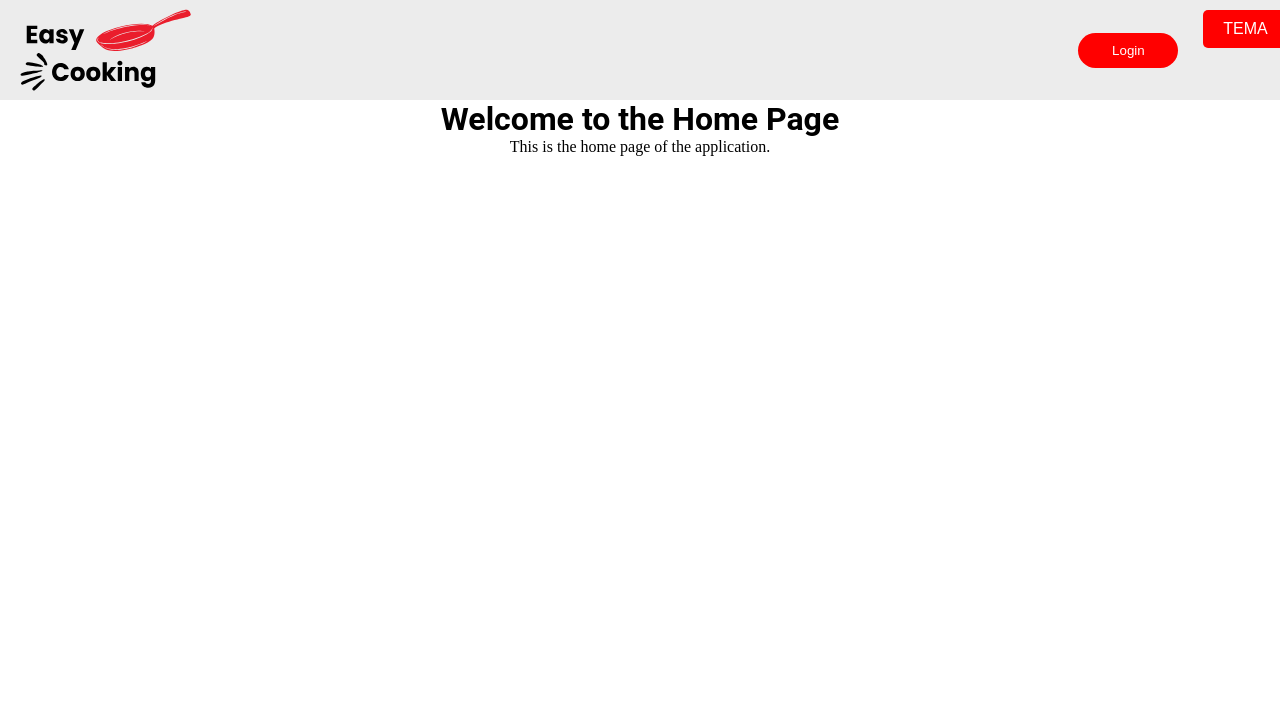
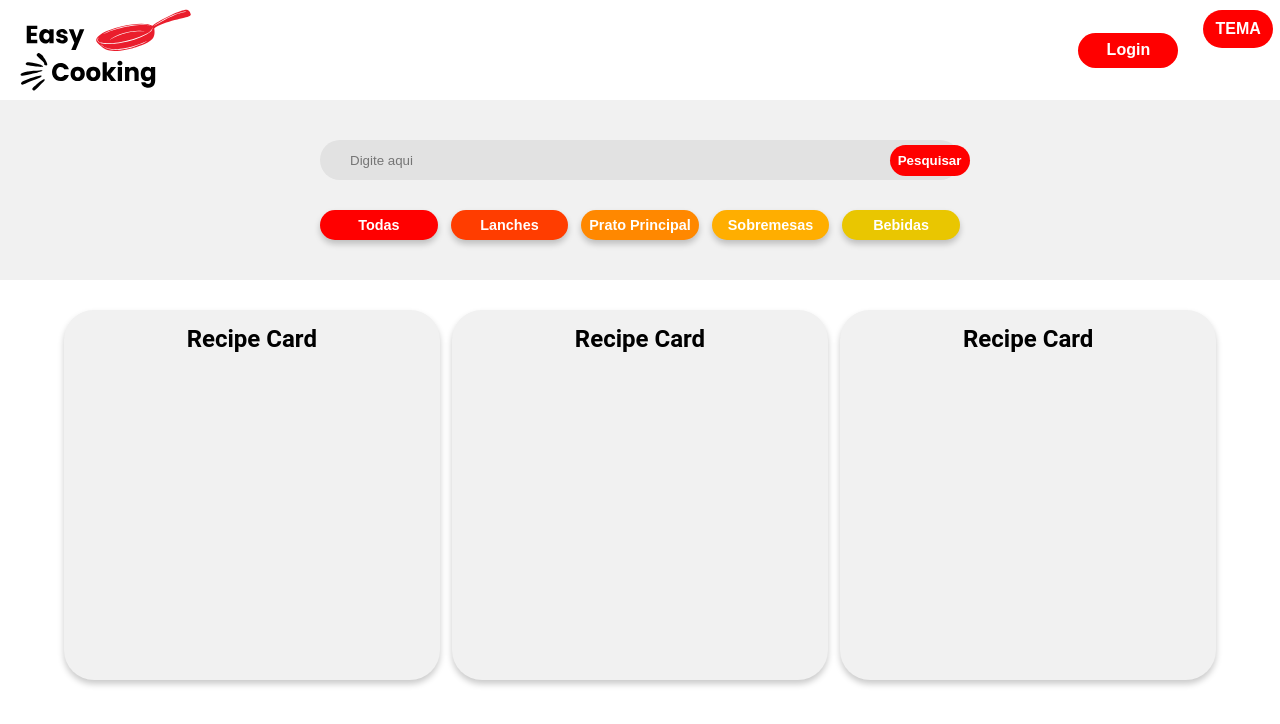
Before and after one commit to yurijacome/EasyCooking_1.0, a React (Create React App) app: page / in a window 1280 px wide. Shown: the top 724 px of the page. Built offline with nearby package versions, Linux system fonts and the light colour scheme.

Commit message:
temas,estilização, homepage, recipecard

```diff
--- a/src/components/StyledButton.jsx
+++ b/src/components/StyledButton.jsx
@@ -2,23 +2,23 @@ import styled from 'styled-components';
 
 const StyledButton = styled.button`
 
-    position: absolute;
-    top: 10px;
-    left: 94vw;
+  display: flex;
+  align-items: center;
+  justify-content: center;
 
-  background-color: ${({ theme }) => theme.button.backgroundColor};
-  color: ${({ theme }) => theme.button.textColor};
+  position: absolute;
+  top: 10px;
+  left: 94vw;
+  padding: 10px 20px;
+
   border: none;
-  padding: 10px 20px;
-  border-radius: 5px;
+  border-radius: 45px;
+
   font-size: 16px;
-  cursor: pointer;
-  transition: background-color 0.3s;
 
-  &:hover {
-    background-color: ${({ theme }) => theme.button.backgroundColor};
-    color: ${({ theme }) => theme.button.textColor};
-  }
+  width: 70px;
+
+
 `;
 
 export default StyledButton;
--- /dev/null
+++ b/src/components/filterArea/filterArea.jsx
@@ -0,0 +1,48 @@
+import { FilterAreaContainer } from "./filterStyle";
+
+
+export const FilterArea = () => {
+
+
+
+    return (
+    <>
+    <FilterAreaContainer>
+
+        <div className="filterBar">
+
+            <input type="text" placeholder="Digite aqui" />
+
+            <button className="searchButton" >Pesquisar</button>
+
+        </div>
+
+        <div className="filterButtons">
+
+            <button id="B0">
+                Todas
+            </button>
+
+            <button id="B1">
+                Lanches
+            </button>
+
+            <button id="B2">
+                Prato Principal
+            </button>
+
+            <button id="B3">
+                Sobremesas
+            </button>
+
+            <button id="B4">
+                Bebidas
+            </button>
+
+        </div>
+    </FilterAreaContainer>
+    </>
+    );
+};
+
+export default FilterArea;
--- /dev/null
+++ b/src/components/filterArea/filterStyle.jsx
@@ -0,0 +1,116 @@
+import styled from "styled-components";
+
+export const FilterAreaContainer = styled.div`
+
+    display: flex;
+    flex-direction: column;
+    align-items: center;
+    justify-content: center;
+    width: 100vw;
+    height: 180px;
+    background-color: ${(props) => props.theme.backgroundColorTwo};
+
+.filterBar{
+    display: flex;
+    flex-direction: row;
+    justify-content: center;
+    align-items: center;
+    border: none;
+    width: 50%;
+}
+
+.filterBar input{
+    position: relative;
+    height: 40px;
+    width: 50vw;
+    border: none;
+    border-radius: 50px;
+    padding-left: 30px;
+
+    background-color: ${(props) => props.theme.inputColorFilter};
+    color: ${(props) => props.theme.colorOne};
+
+    transition: all 0.3s ease-in-out;
+    &:hover {
+    box-shadow: ${(props) => props.theme.boxShadowHover};
+    }
+
+
+}
+
+
+.searchButton{
+    position: absolute;
+    left: 69.5%;
+    height: 31px;
+    width: 80px;
+
+    border: none;
+    border-radius: 50px;
+}
+
+
+.filterButtons{
+    display: flex;
+    flex-direction: row;
+    justify-content: space-between;
+    width: 90vw;
+    margin-top: 30px;
+    gap: 2vw;
+}
+
+.filterButtons button{
+    border: none;
+    width: 20vh;
+    height: 30px;
+    color: rgb(255, 255, 255);
+    font-size: 0.9rem;
+    font-weight: bold;
+
+    transition: all 0.3s ease-in-out;
+    box-shadow: ${(props) => props.theme.boxShadow};
+
+    &:hover {
+        box-shadow: ${(props) => props.theme.boxShadowHover};
+        transform: translateY(-6px);
+    }
+}
+
+#B0{
+    border-radius: 35px;
+    background-color: ${props => props.theme.pallet1};
+}
+
+#B1{
+    border-radius: 35px;
+    background-color: ${(props) => props.theme.pallet2};
+}
+
+#B2{
+    background-color: ${(props) => props.theme.pallet3};
+    border-radius: 35px;
+}
+
+#B3{
+    background-color: ${(props) => props.theme.pallet4};
+    border-radius: 35px;
+}
+
+#B4{
+    background-color: ${(props) => props.theme.pallet5};
+    border-radius: 35px;
+}
+
+@media screen and (min-width: 700px){
+
+    .filterBar div select {
+        width: 95px;
+}
+
+    .filterButtons {
+        width: 50vw;
+        gap: 1vw;
+}
+
+}
+`;
--- a/src/components/header/styleHeader.js
+++ b/src/components/header/styleHeader.js
@@ -7,7 +7,7 @@ export const HeaderContainer = styled.header`
     gap: 78vw;
     width: 100vw;
     height: 100px;
-    background-color:${props => props.theme.colorHeader};
+    background-color:${props => props.theme.backgroundColorOne};
     color:${props => props.theme.colorOne};
 
     .imgLogo {
@@ -19,17 +19,15 @@ export const HeaderContainer = styled.header`
 
         button {
             border: none;
-            background-color: ${props => props.theme.button.backgroundColor};
-            color: white;
             height: 35px;
             width: 100px;
             border-radius: 35px;
             margin-left: -15vh;
             cursor: pointer;
+            font-size: 16px;
 
-            :hover {
-                filter: brightness(1.4)
-            }
+
+
         }
 
 
--- a/src/components/loginForm/loginFormStyle.js
+++ b/src/components/loginForm/loginFormStyle.js
@@ -44,6 +44,15 @@ export const StyledForm = styled.form`
         color: white;
         font-size: 15px;
         font-weight: bold;
+        transition: all 0.3s ease-in-out;
+        box-shadow: ${(props) => props.theme.boxShadow};
+    }
+
+    button:hover{
+        background-color: ${props => props.theme.pallet2};
+        box-shadow: ${(props) => props.theme.boxShadowHover};
+        transform: translateY(-6px);
+
     }
 
     .Field{
--- /dev/null
+++ b/src/components/recipeCard/recipeCard.jsx
@@ -0,0 +1,14 @@
+import { RecipeCardContainer } from "./recipeCardStyle";
+
+export const RecipeCard = () => {
+
+    return (
+    <>
+    <RecipeCardContainer>
+        <h2>Recipe Card</h2>
+
+
+    </RecipeCardContainer>
+    </>
+    );
+};
--- /dev/null
+++ b/src/components/recipeCard/recipeCardStyle.js
@@ -0,0 +1,37 @@
+import styled from "styled-components";
+
+export const RecipeCardContainer = styled.div`
+  display: flex;
+  flex-direction: column;
+  align-items: center;
+  background-color: ${(props) => props.theme.backgroundColorTwo};
+  border-radius: 30px;
+  border: none;
+  width: 30%;
+  height: 340px;
+  padding: 15px;
+  justify-content: space-between;
+  margin-top: 30px;
+
+  cursor: pointer;
+  transition: all 0.3s ease-in-out;
+  box-shadow: ${(props) => props.theme.boxShadow};
+
+  &:hover {
+  box-shadow: ${(props) => props.theme.boxShadowHover};
+  transform: translateY(-15px);
+  }
+
+
+
+
+
+
+
+
+
+
+
+
+
+`;
--- a/src/components/registerForm/registerFormStyle.js
+++ b/src/components/registerForm/registerFormStyle.js
@@ -42,7 +42,7 @@ export const StyledForm = styled.form`
     }
 
     button{
-        width: 40%;
+        width: 25%;
         margin-top: 50px;
         height: 45px;
         border-radius: 50px;
@@ -51,6 +51,15 @@ export const StyledForm = styled.form`
         color: white;
         font-size: 15px;
         font-weight: bold;
+        transition: all 0.3s ease-in-out;
+        box-shadow: ${(props) => props.theme.boxShadow};
+    }
+
+    button:hover{
+        background-color: ${props => props.theme.pallet2};
+        box-shadow: ${(props) => props.theme.boxShadowHover};
+        transform: translateY(-6px);
+
     }
 
     .Field{
--- a/src/pages/home/home.jsx
+++ b/src/pages/home/home.jsx
@@ -3,29 +3,31 @@ import { useContext } from "react"; // Import useContext for theme management
 import { GlobalThemeContext } from '../../providers/models/theme/theme.jsx'; // Import the context
 
 import Header from '../../components/header/header';
-import { Container } from "./homeStyle.js";
+import { Container, RecipesContainer } from "./homeStyle.js";
 import StyledButton from '../../components/StyledButton';
-
+import { FilterArea } from "../../components/filterArea/filterArea";
+import { RecipeCard } from "../../components/recipeCard/recipeCard";
 const Home = () => {
 
-  const { currentTheme, getOpositeTheme } = useContext(GlobalThemeContext); // Use context to get theme switch function
+  const { getOpositeTheme } = useContext(GlobalThemeContext); // Use context to get theme switch function
 
   return (
-
-    <div>
-
-      <Header />
-      <StyledButton onClick={getOpositeTheme}>TEMA</StyledButton>
+    <>
 
       <Container>
-      <h1>Welcome to the Home Page</h1>
-      <p>This is the home page of the application.</p>
+        <StyledButton onClick={getOpositeTheme}>TEMA</StyledButton>
+        <Header />
+        <FilterArea />
+        <RecipesContainer>
+          <RecipeCard />
+          <RecipeCard />
+          <RecipeCard />
+
+        </RecipesContainer>
       </Container>
 
-    </div>
-
+    </>
   );
-
 };
 
 export default Home;
--- a/src/pages/home/homeStyle.js
+++ b/src/pages/home/homeStyle.js
@@ -4,8 +4,8 @@ export const Container  = styled.div`
     display: flex;
     flex-direction: column;
     align-items: center;
-    justify-content: space-around;
-    width: 100%;
+    width: 100vw;
+    height: 100vh;
     background-color: ${props => props.theme.backgroundColorOne};
     color: ${props => props.theme.colorOne};
 
@@ -13,5 +13,14 @@ export const Container  = styled.div`
 
 
 
+`;
+
+export const RecipesContainer = styled.div`
+    display: flex;
+    flex-direction: row;
+    justify-content: space-between;
+    flex-wrap: wrap;
+    width: 90%;
+
 
 `;
--- a/src/styles/GlobalStyle.jsx
+++ b/src/styles/GlobalStyle.jsx
@@ -1,47 +1,60 @@
 import { createGlobalStyle } from "styled-components";
 
 const lightTheme = {
-  colorHeader: "#ECECEC",
-  backgroundColorOne: "#ffffff",
-  backgroundColorTwo: "#EA1D2C",
+
+  backgroundColorOne: "rgb(255, 255, 255)",
+  backgroundColorTwo: "rgb(241, 241, 241)",
+
   colorOne: "rgb(0, 0, 0)",
   colorTwo: "rgb(255, 255, 255)",
-  catOne: "#FFEB0A",
-  catTwo: "#ffc60a",
-  catTree: "#f68f11",
-  catFour: "#F64F11",
+
+  pallet1: "rgb(255, 0, 0)",
+  pallet2: "rgb(255, 61, 0)",
+  pallet3: "rgb(255, 136, 0)",
+  pallet4: "rgb(255, 174, 0)",
+  pallet5: "rgb(233, 198, 1)",
+
+  boxShadow: "0 4px 6px rgba(0, 0, 0, 0.21)",
+  boxShadowHover: "0 8px 12px rgba(0, 0, 0, 0.25)",
+
+
   inputColor: "#E2E2E2",
+  inputColorFilter: "#E2E2E2",
+
   colorIcon: "#252525",
   rating: "#f68f11",
   title: "#ea1d2cff",
 
 
-  button: {
-      textColor: "#ffffff",
-      backgroundColor: "rgb(255, 0, 0)",
-  },
+
 };
 
 const darkTheme = {
-  colorOne: "#ffffff",
-  colorTwo: "#000000",
-  colorHeader: "#121212",
-  backgroundColorOne: "#252525",
-  backgroundColorTwo: "#5D090E",
-  catOne: "#FFEB0A",
-  catTwo: "#ffc60a",
-  catTree: "#f68f11",
-  catFour: "#F64F11",
-  inputColor:"#333333",
+
+  backgroundColorOne: "rgb(20, 20, 20)",
+  backgroundColorTwo: "rgb(39, 39, 39)",
+
+  colorOne: "rgb(255, 255, 255)",
+  colorTwo: "rgb(0, 0, 0)",
+
+  pallet1: "rgb(255, 0, 0)",
+  pallet2: "rgb(255, 61, 0)",
+  pallet3: "rgb(255, 136, 0)",
+  pallet4: "rgb(255, 174, 0)",
+  pallet5: "rgb(233, 198, 1)",
+
+  boxShadow: "0 4px 6px rgba(255, 255, 255, 0.12)",
+  boxShadowHover: "0 8px 12px rgba(255, 255, 255, 0.14)",
+
+  inputColor:"rgb(48, 48, 48)",
+  inputColorFilter: "rgb(20, 20, 20)",
+
   colorIcon: "#E2E2E2",
   rating: "#ffc60a",
   title: "#cd131fff",
 
 
-  button: {
-    textColor: "rgb(255, 255, 255)",
-    backgroundColor: "rgb(255, 0, 0)",
-  },
+
 };
 
 export const themes = {
@@ -73,6 +86,9 @@ export const GlobalStyle = createGlobalStyle`
 
   button {
     cursor: pointer;
+    font-weight: 600;
+    background-color: rgb(255, 0, 0);
+    color: rgb(255, 255, 255);
   }
 
   a {
```
